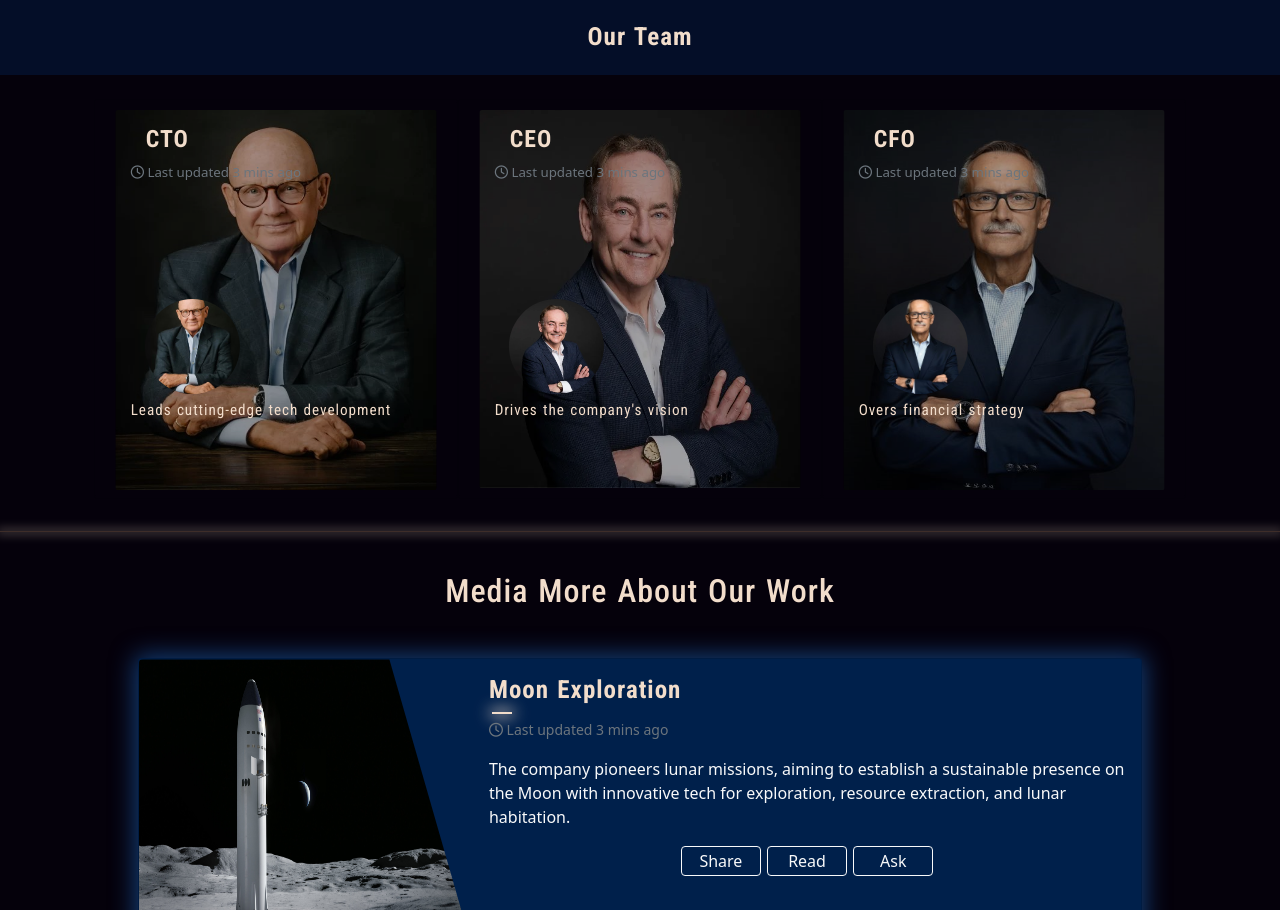
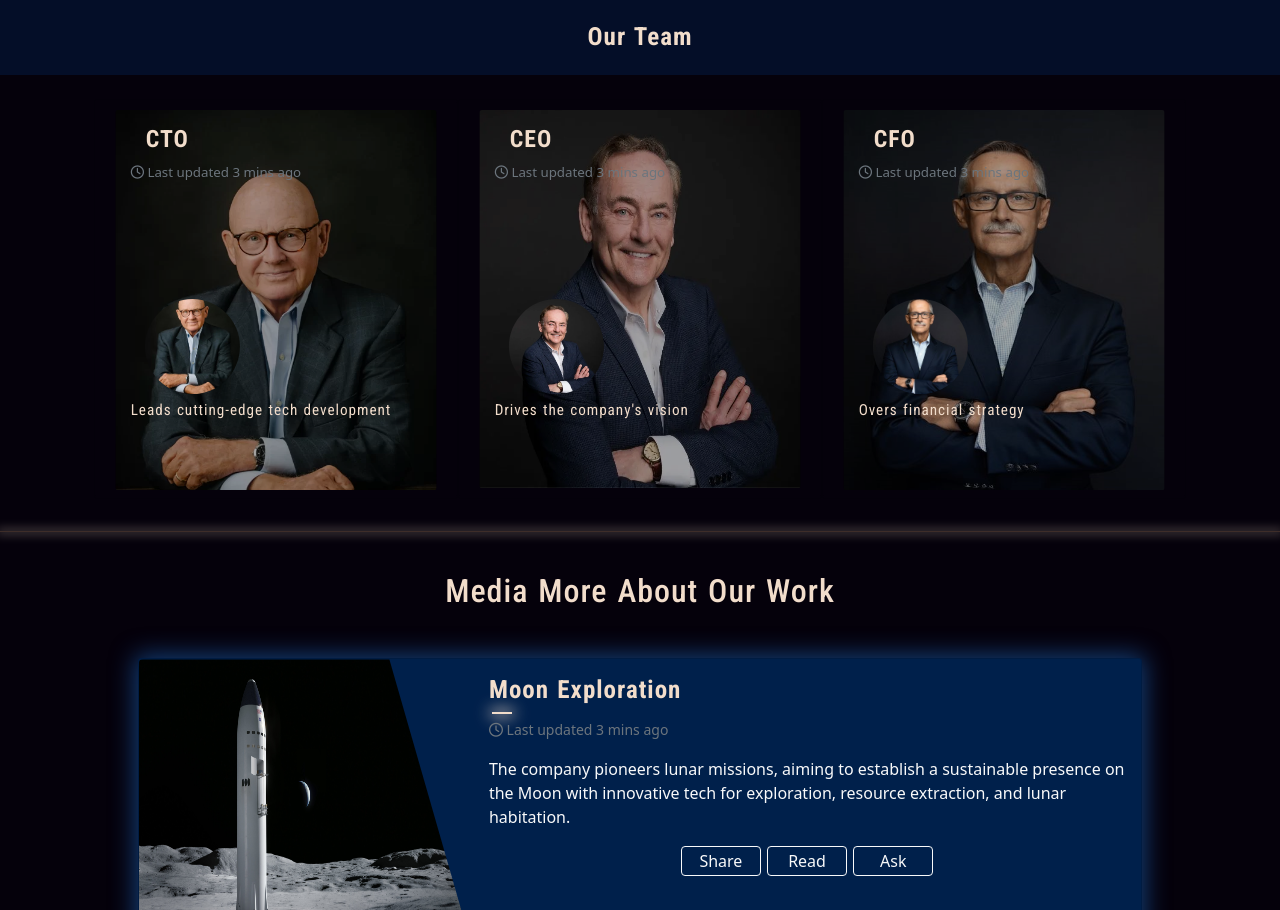
Before and after one commit to ABM-306/Bootstrap-Based-Space-Exploration-Company-s-Website, a plain HTML site: page index.html in a window 1280 px wide. Shown: the part 5054-5964 px from the top of the page. Drawn offline with nearby package versions, Linux system fonts and the light colour scheme.

Commit message:
Update index.html

```diff
--- a/index.html
+++ b/index.html
@@ -376,7 +376,7 @@
       <div class="container mt-4 mx-auto row">
         <div class="card team-card card-bg text-white col-lg-4 col-md-6 col-sm-12 mx-auto  mb-3">
           <div class="team-h">
-            <img src="image/team member1.jpg" class="card-img "  alt="...">
+            <img src="image/team member1.png" class="card-img "  alt="...">
             <div class="card-img-overlay ">
               <h5 class="card-title ps-3 head-font-1">CTO</h5>
               <p class="card-text-d"><small class="text-muted"><i class="fa-regular fa-clock"></i> Last updated 3 mins ago</small></p>
```
